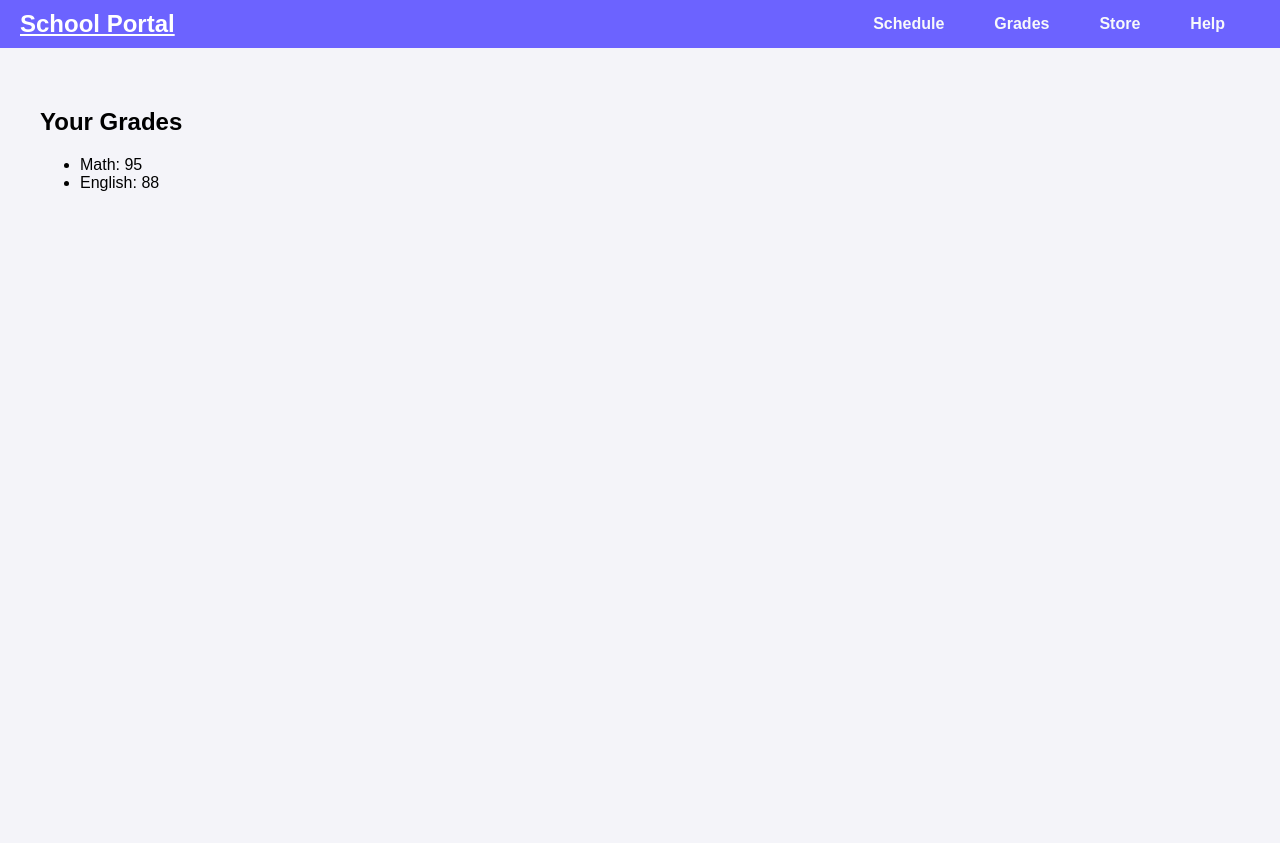
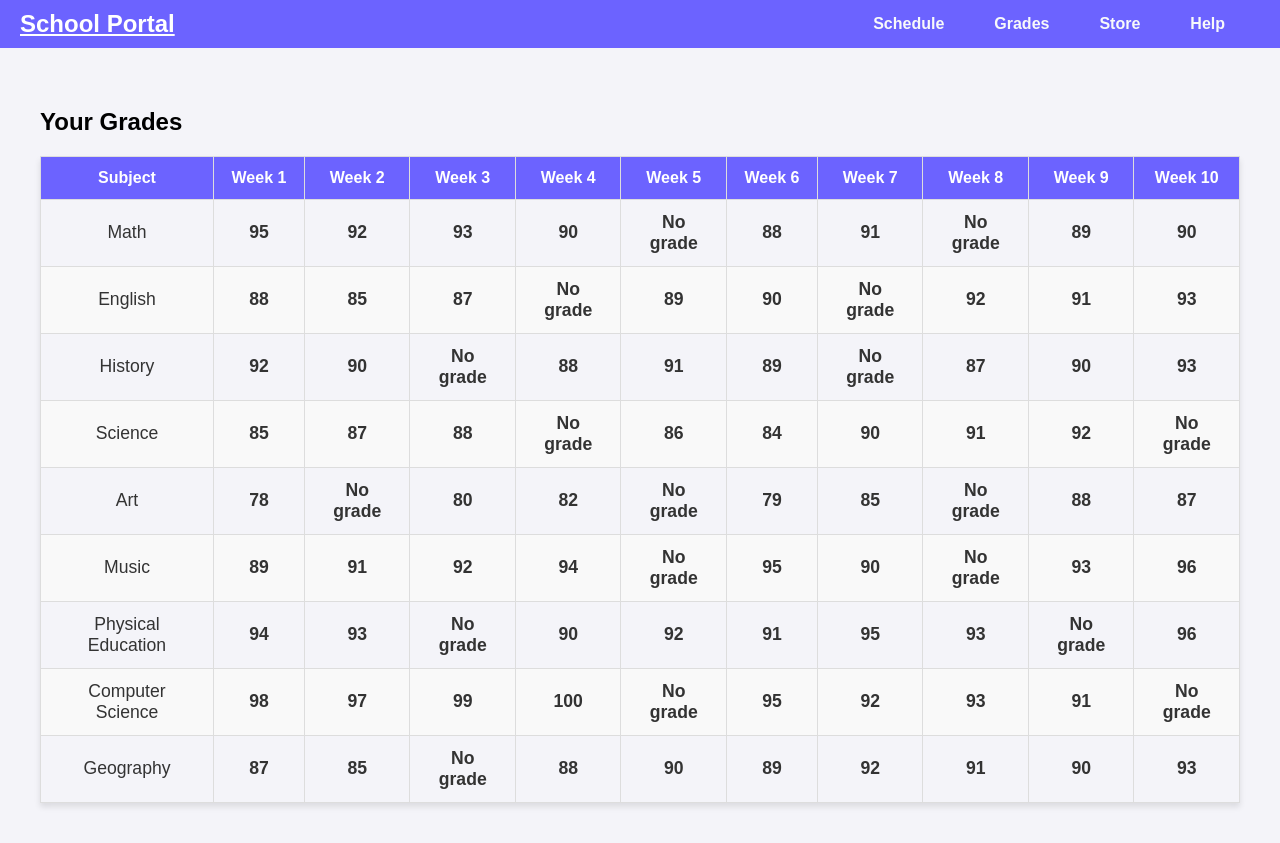
Before and after one commit to nikaloket/school, a React (Create React App) app: page /grades in a window 1280 px wide. Before the commit the page ends 800 px from the top, so only its background shows below. Built offline with nearby package versions, Linux system fonts and the light colour scheme.

Commit message:
Update Grades.jsx

```diff
--- a/src/components/Grades.jsx
+++ b/src/components/Grades.jsx
@@ -5,19 +5,58 @@ const Grades = () => {
   const [grades, setGrades] = useState([]);
 
   useEffect(() => {
+    console.log(gradesData);
     setGrades(gradesData);
   }, []);
+
+  const renderGrade = (grade) => {
+    if (grade === null) {
+      return "No grade";
+    }
+    return grade;
+  };
 
   return (
     <div className="container mt-4">
       <h2>Your Grades</h2>
-      <ul>
-        {grades.map((grade, index) => (
-          <li key={index}>
-            {grade.subject}: {grade.grade}
-          </li>
-        ))}
-      </ul>
+      <table className="grades-table">
+        <thead>
+          <tr>
+            <th>Subject</th>
+            <th>Week 1</th>
+            <th>Week 2</th>
+            <th>Week 3</th>
+            <th>Week 4</th>
+            <th>Week 5</th>
+            <th>Week 6</th>
+            <th>Week 7</th>
+            <th>Week 8</th>
+            <th>Week 9</th>
+            <th>Week 10</th>
+          </tr>
+        </thead>
+        <tbody>
+          {grades.length > 0 ? (
+            grades.map((grade, index) => (
+              <tr key={index}>
+                <td>{grade.subject}</td>
+                <td>{renderGrade(grade.week1)}</td>
+                <td>{renderGrade(grade.week2)}</td>
+                <td>{renderGrade(grade.week3)}</td>
+                <td>{renderGrade(grade.week4)}</td>
+                <td>{renderGrade(grade.week5)}</td>
+                <td>{renderGrade(grade.week6)}</td>
+                <td>{renderGrade(grade.week7)}</td>
+                <td>{renderGrade(grade.week8)}</td>
+                <td>{renderGrade(grade.week9)}</td>
+                <td>{renderGrade(grade.week10)}</td>
+              </tr>
+            ))
+          ) : (
+            <tr><td colSpan="11">No grades available</td></tr>
+          )}
+        </tbody>
+      </table>
     </div>
   );
 };
--- a/src/data/grades.json
+++ b/src/data/grades.json
@@ -1,4 +1,11 @@
 [
-    { "subject": "Math", "grade": 95 },
-    { "subject": "English", "grade": 88 }
+    { "subject": "Math", "week1": 95, "week2": 92, "week3": 93, "week4": 90, "week5": null, "week6": 88, "week7": 91, "week8": null, "week9": 89, "week10": 90 },
+    { "subject": "English", "week1": 88, "week2": 85, "week3": 87, "week4": null, "week5": 89, "week6": 90, "week7": null, "week8": 92, "week9": 91, "week10": 93 },
+    { "subject": "History", "week1": 92, "week2": 90, "week3": null, "week4": 88, "week5": 91, "week6": 89, "week7": null, "week8": 87, "week9": 90, "week10": 93 },
+    { "subject": "Science", "week1": 85, "week2": 87, "week3": 88, "week4": null, "week5": 86, "week6": 84, "week7": 90, "week8": 91, "week9": 92, "week10": null },
+    { "subject": "Art", "week1": 78, "week2": null, "week3": 80, "week4": 82, "week5": null, "week6": 79, "week7": 85, "week8": null, "week9": 88, "week10": 87 },
+    { "subject": "Music", "week1": 89, "week2": 91, "week3": 92, "week4": 94, "week5": null, "week6": 95, "week7": 90, "week8": null, "week9": 93, "week10": 96 },
+    { "subject": "Physical Education", "week1": 94, "week2": 93, "week3": null, "week4": 90, "week5": 92, "week6": 91, "week7": 95, "week8": 93, "week9": null, "week10": 96 },
+    { "subject": "Computer Science", "week1": 98, "week2": 97, "week3": 99, "week4": 100, "week5": null, "week6": 95, "week7": 92, "week8": 93, "week9": 91, "week10": null },
+    { "subject": "Geography", "week1": 87, "week2": 85, "week3": null, "week4": 88, "week5": 90, "week6": 89, "week7": 92, "week8": 91, "week9": 90, "week10": 93 }
   ]
--- a/src/styles.css
+++ b/src/styles.css
@@ -145,6 +145,7 @@ body {
     color: #721c24;
     border: 1px solid #f5c6cb;
   }
+
   .store-title {
     color: #6c63ff;
     text-align: center;
@@ -237,3 +238,48 @@ body {
   .btn-buy:hover:not(:disabled) {
     background-color: #524cb8;
   }
+
+  .grades-table {
+    width: 100%;
+    border-collapse: collapse;
+    margin-top: 20px;
+    box-shadow: 0 4px 6px rgba(0, 0, 0, 0.1);
+  }
+
+  .grades-table th,
+  .grades-table td {
+    padding: 12px 15px;
+    text-align: center;
+    border: 1px solid #ddd;
+  }
+
+  .grades-table th {
+    background-color: #6c63ff;
+    color: #ffffff;
+    font-weight: bold;
+  }
+
+  .grades-table tr:nth-child(even) {
+    background-color: #f9f9f9;
+  }
+
+  .grades-table tr:hover {
+    background-color: #f1f1f1;
+  }
+
+  .grades-table td {
+    font-size: 1.1rem;
+    color: #333;
+  }
+
+  .grades-table td:nth-child(n+2) {
+    font-weight: bold;
+  }
+
+  .grades-table td:empty {
+    color: #999;
+  }
+
+  .grades-table td {
+    min-width: 60px;
+  }
```
